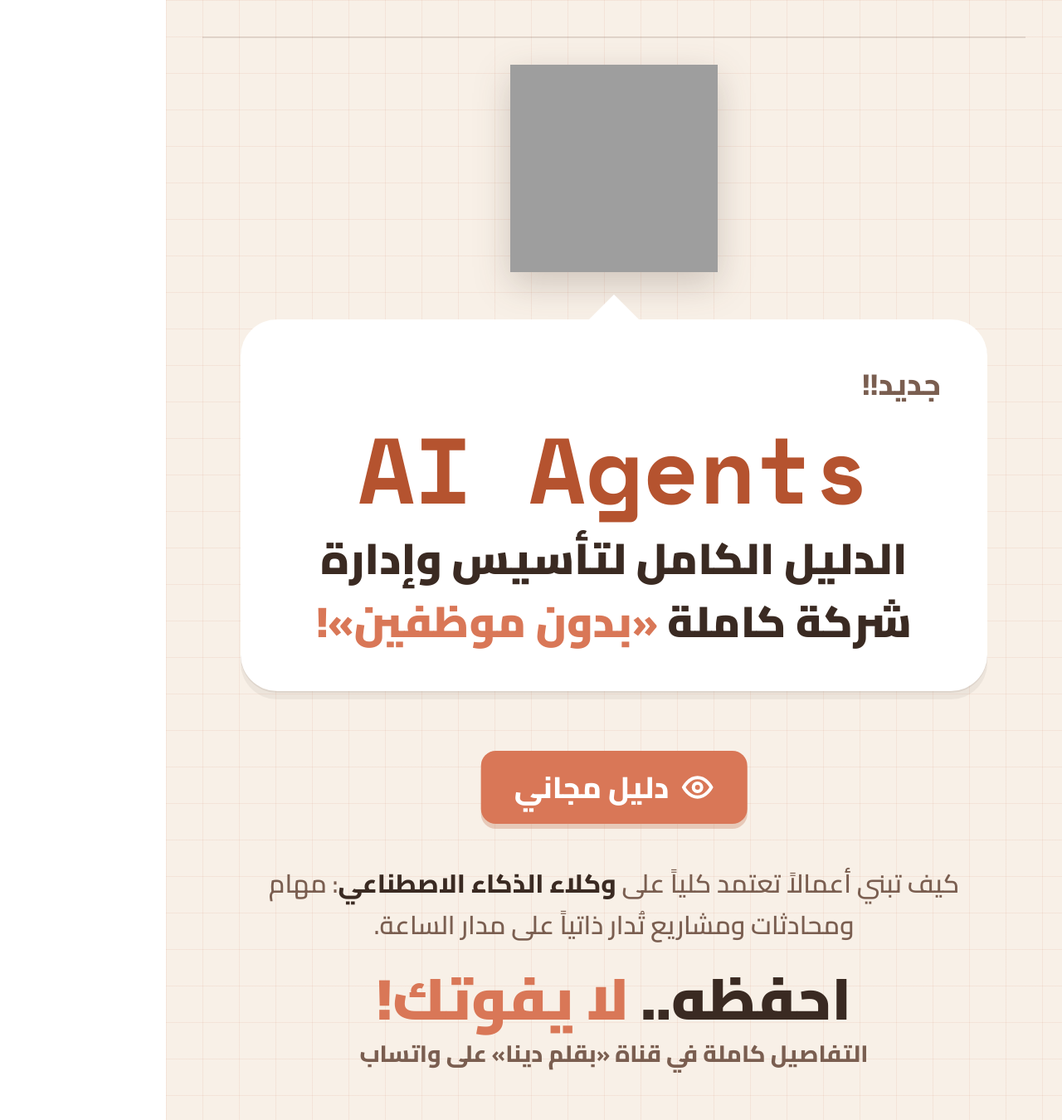
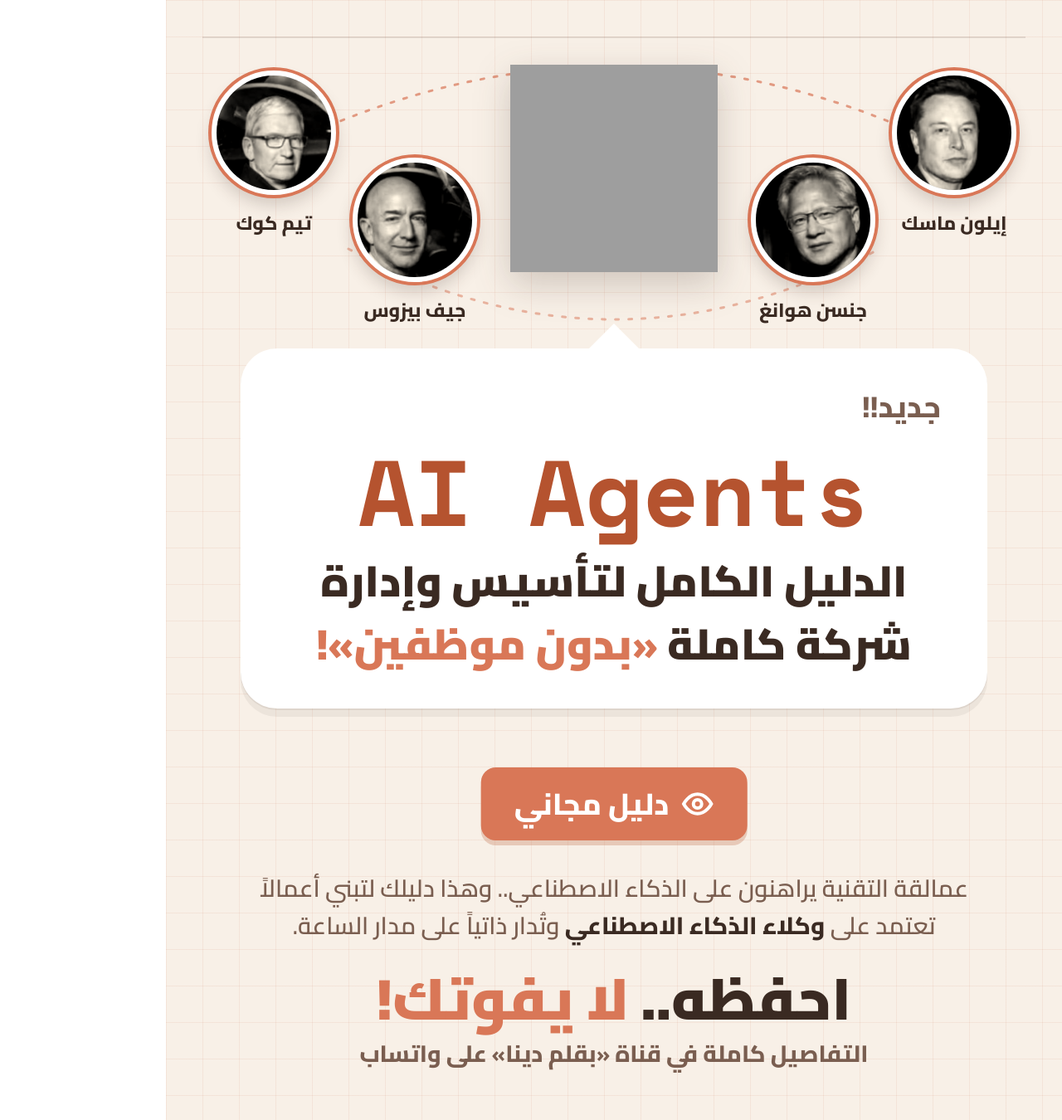
Before and after one commit to Dina1389/Dina1389, a plain HTML site: page bi-qalam-dina/poster.html in a window 1280 px wide. Shown: the whole page at 83% size. Drawn offline with nearby package versions, Linux system fonts and the light colour scheme; grey boxes are pictures that could not be loaded.

Commit message:
Add stylized tech-leader portraits around logo on poster
Co-Authored-By: Claude Opus 5.5 <noreply@anthropic.com>
Claude-Session: https://claude.ai/code/session_01WbG8vwdKBncaRQ92ZPxpAT

```diff
--- a/bi-qalam-dina/poster.html
+++ b/bi-qalam-dina/poster.html
@@ -8,20 +8,31 @@
 .p:before{content:"";position:absolute;top:44px;left:44px;right:44px;height:2px;background:rgba(58,42,34,.12)}
 .logo{position:absolute;top:78px;left:50%;transform:translateX(-50%);width:250px;height:250px;filter:drop-shadow(0 14px 22px rgba(58,42,34,.22))}
 .logo img{width:100%;height:100%}
-.card{position:absolute;top:385px;left:90px;right:90px;background:#fff;border-radius:44px;padding:44px 56px 46px;box-shadow:0 10px 0 rgba(58,42,34,.06),0 2px 0 rgba(58,42,34,.08)}
+.card{position:absolute;top:385px;left:90px;right:90px;background:#fff;border-radius:44px;padding:36px 56px 40px;box-shadow:0 10px 0 rgba(58,42,34,.06),0 2px 0 rgba(58,42,34,.08)}
 .card:before{content:"";position:absolute;top:-30px;left:50%;transform:translateX(-50%);border:32px solid transparent;border-top:0;border-bottom:32px solid #fff}
 .new{font-weight:800;font-size:36px;color:var(--muted)}
 .big{font-family:'Space Mono',monospace;font-weight:700;font-size:112px;color:var(--accent2);direction:ltr;text-align:center;line-height:1.1;margin:6px 0 10px}
 .h{font-weight:900;font-size:52px;line-height:1.45;text-align:center;margin:0}
 .h span{color:var(--accent)}
-.pill{position:absolute;top:905px;left:50%;transform:translateX(-50%);background:var(--accent);color:#fff;font-weight:800;font-size:36px;padding:10px 40px;border-radius:18px;display:flex;align-items:center;gap:14px;box-shadow:0 6px 0 rgba(181,83,47,.25);white-space:nowrap}
-.sub{position:absolute;top:1010px;left:100px;right:100px;text-align:center;font-weight:600;font-size:31px;line-height:1.6;color:var(--muted)}
+.pill{position:absolute;top:925px;left:50%;transform:translateX(-50%);background:var(--accent);color:#fff;font-weight:800;font-size:36px;padding:10px 40px;border-radius:18px;display:flex;align-items:center;gap:14px;box-shadow:0 6px 0 rgba(181,83,47,.25);white-space:nowrap}
+.sub{position:absolute;top:1020px;left:90px;right:90px;text-align:center;font-weight:600;font-size:29px;line-height:1.55;color:var(--muted)}
 .sub b{color:var(--brown);font-weight:800}
 .cta{position:absolute;bottom:62px;left:0;right:0;text-align:center;font-weight:900;font-size:70px;line-height:1.2}
 .cta span{color:var(--accent)}
 .cta small{display:block;font-size:28px;font-weight:700;color:var(--muted);margin-top:8px}
+.av{position:absolute;width:150px;text-align:center}
+.av .ph{width:150px;height:150px;border-radius:50%;overflow:hidden;border:6px solid #fff;box-shadow:0 0 0 4px var(--accent),0 12px 20px rgba(58,42,34,.2);background:#ddd}
+.av img{width:100%;height:100%;object-fit:cover;transform:scale(1.18) translateY(6%);filter:grayscale(1) sepia(.28) contrast(1.08) brightness(1.04)}
+.av .nm{margin-top:12px;font-weight:800;font-size:23px;color:var(--brown);white-space:nowrap}
+.arc{position:absolute;top:0;left:0}
+.card{top:420px!important}
 </style></head><body>
 <div class="p" id="v">
+ <svg class="arc" width="1080" height="420"><path d="M95 200 Q540 -40 985 200" fill="none" stroke="#D97757" stroke-width="3" stroke-dasharray="4 12" stroke-linecap="round" opacity=".7"/><path d="M220 300 Q540 470 860 300" fill="none" stroke="#D97757" stroke-width="3" stroke-dasharray="4 12" stroke-linecap="round" opacity=".5"/></svg>
+ <div class="av" style="right:55px;top:85px"><div class="ph"><img src="faces/musk.png"></div><div class="nm">إيلون ماسك</div></div>
+ <div class="av" style="right:225px;top:190px"><div class="ph"><img src="faces/huang.png"></div><div class="nm">جنسن هوانغ</div></div>
+ <div class="av" style="left:225px;top:190px"><div class="ph"><img src="faces/bezos.png"></div><div class="nm">جيف بيزوس</div></div>
+ <div class="av" style="left:55px;top:85px"><div class="ph"><img src="faces/cook.png"></div><div class="nm">تيم كوك</div></div>
  <div class="logo"><img src="logo.png"></div>
  <div class="card">
   <div class="new">جديد!!</div>
@@ -29,7 +40,7 @@
   <p class="h">الدليل الكامل لتأسيس وإدارة<br>شركة كاملة <span>«بدون موظفين»!</span></p>
  </div>
  <div class="pill"><svg width="40" height="40" viewBox="0 0 24 24" fill="none" stroke="#fff" stroke-width="2.4"><path d="M2 12s3.6-7 10-7 10 7 10 7-3.6 7-10 7S2 12 2 12z"/><circle cx="12" cy="12" r="3"/></svg>دليل مجاني</div>
- <p class="sub">كيف تبني أعمالاً تعتمد كلياً على <b>وكلاء الذكاء الاصطناعي</b>: مهام ومحادثات ومشاريع تُدار ذاتياً على مدار الساعة.</p>
+ <p class="sub">عمالقة التقنية يراهنون على الذكاء الاصطناعي.. وهذا دليلك لتبني أعمالاً تعتمد على <b>وكلاء الذكاء الاصطناعي</b> وتُدار ذاتياً على مدار الساعة.</p>
  <div class="cta">احفظه.. <span>لا يفوتك!</span><small>التفاصيل كاملة في قناة «بقلم دينا» على واتساب</small></div>
 </div>
 </body></html>
```
Also changed, not shown: bi-qalam-dina/faces/bezos.png (added), bi-qalam-dina/faces/cook.png (added), bi-qalam-dina/faces/huang.png (added), bi-qalam-dina/faces/musk.png (added), bi-qalam-dina/poster.png.
